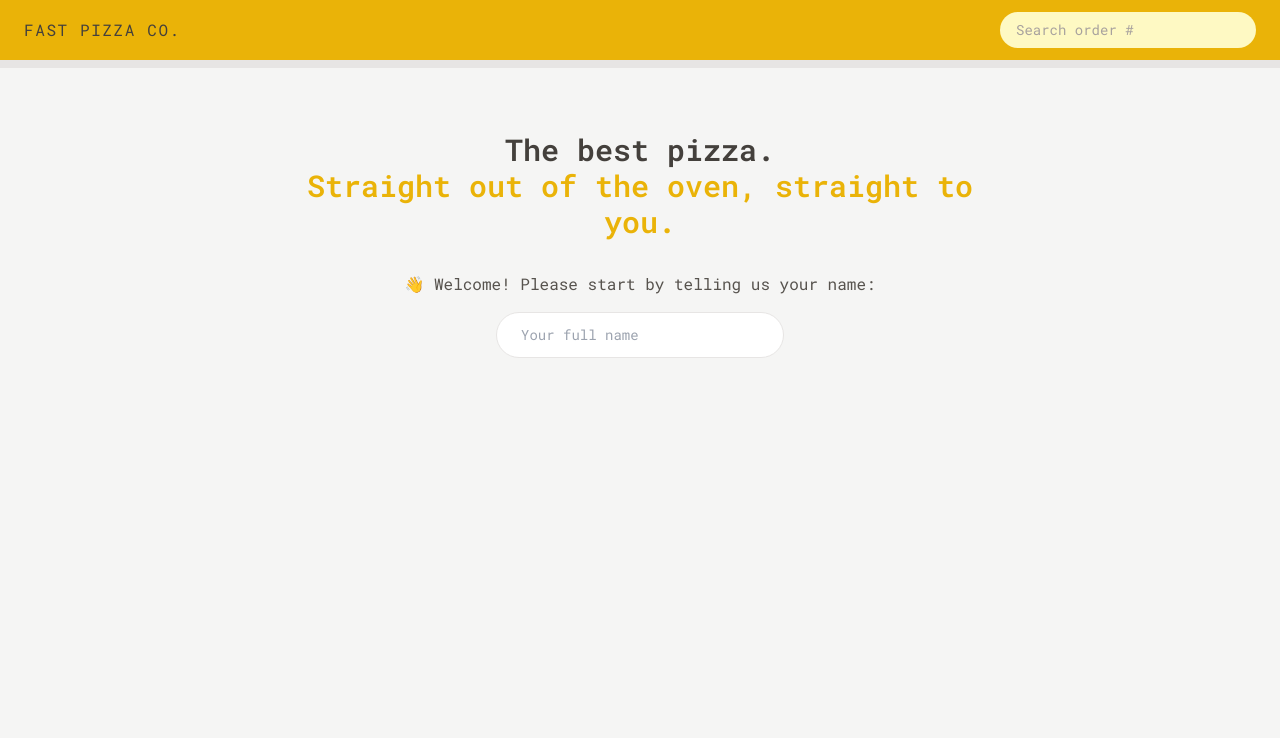
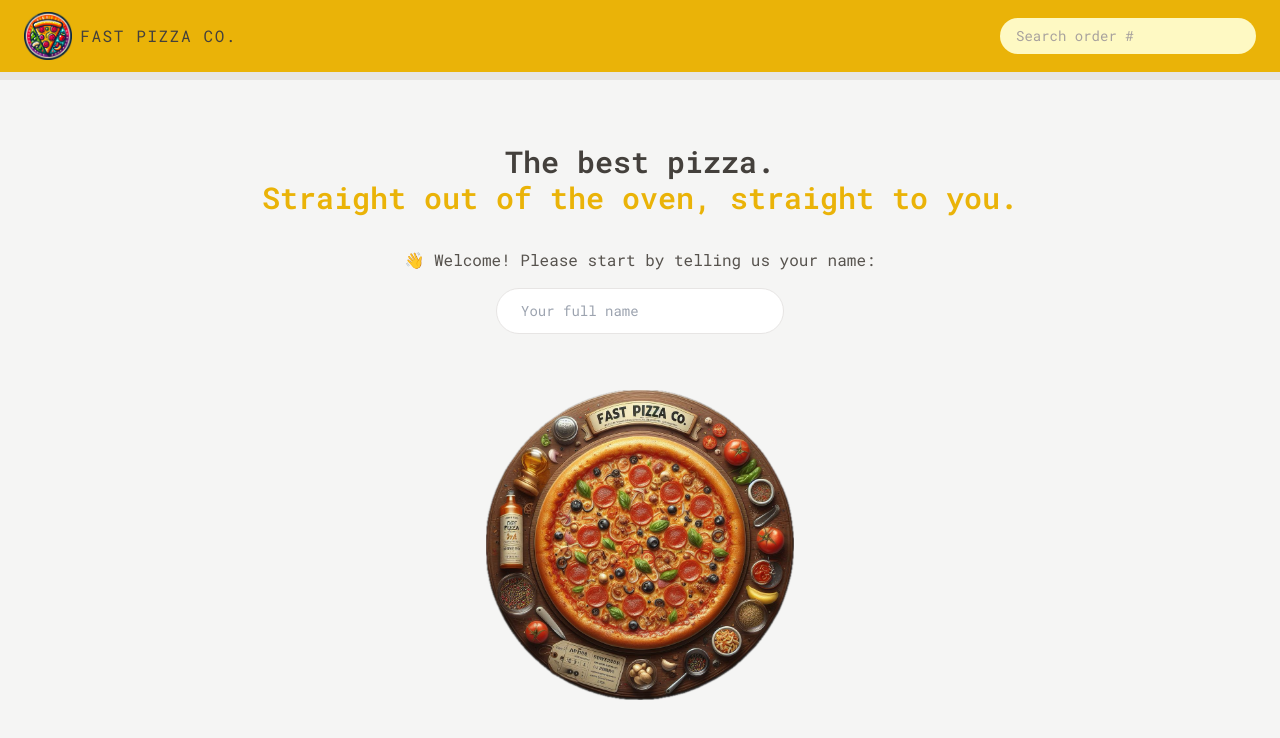
Before and after one commit to RoierS/fast-pizza, a React (Vite) app: page / in a window 1280 px wide. Shown: the top 738 px of the page. Built offline with nearby package versions, Linux system fonts and the light colour scheme.

Commit message:
feat: add small and big logo

```diff
--- a/src/ui/Header.tsx
+++ b/src/ui/Header.tsx
@@ -6,8 +6,12 @@ import Username from '@/features/user/Username';
 const Header: React.FC = () => {
   return (
     <header className="flex items-center justify-between gap-1 border-b-8 border-stone-200 bg-yellow-500 px-4 py-3 uppercase sm:px-6">
-      <Link to="/" className="tracking-widest">
-        Fast Pizza Co.
+      <Link
+        to="/"
+        className="flex items-center justify-center gap-2 tracking-widest"
+      >
+        <img className="max-h-12" src="./logo.png" alt="logo" />
+        <span>Fast Pizza Co.</span>
       </Link>
 
       <SearchOrder />
--- a/src/ui/Home.tsx
+++ b/src/ui/Home.tsx
@@ -4,17 +4,19 @@ import CreateUser from '@/features/user/CreateUser';
 import { RootState } from '@/store/store';
 
 import Button from './Button';
+import LogoBig from './LogoBig';
 
 const Home: React.FC = () => {
   const { username } = useSelector((state: RootState) => state.user);
 
   return (
-    <div className="my-10 px-4 text-center sm:my-16">
+    <div className="my-10 flex flex-col items-center justify-center px-4 text-center sm:my-16">
       <h1 className="mb-8 text-center text-3xl font-semibold">
         The best pizza.
         <br />
-        <span className="text-yellow-500">
-          Straight out of the oven, straight to you.
+        <span className="text-wrap text-yellow-500 md:text-nowrap">
+          Straight out of the oven,
+          <span className="sm:text-nowrap "> straight to you.</span>
         </span>
       </h1>
 
@@ -25,6 +27,8 @@ const Home: React.FC = () => {
           Continue ordering, {username}
         </Button>
       )}
+
+      <LogoBig />
     </div>
   );
 };
--- /dev/null
+++ b/src/ui/LogoBig.tsx
@@ -0,0 +1,9 @@
+const LogoBig: React.FC = () => {
+  return (
+    <div className="mx-auto mt-7 flex items-center justify-center text-center">
+      <img className="max-h-[310px]" src="./Pizza-main.png" alt="Pizza" />
+    </div>
+  );
+};
+
+export default LogoBig;
```
Also changed, not shown: public/Pizza-main.png (added), public/logo.png (added).
